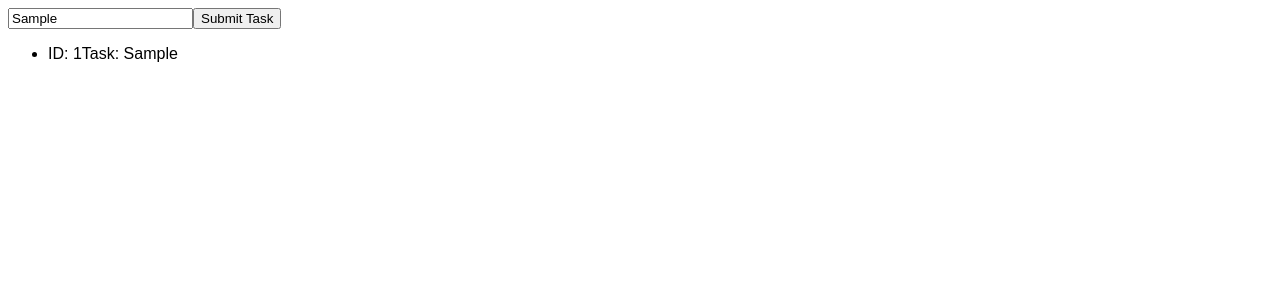
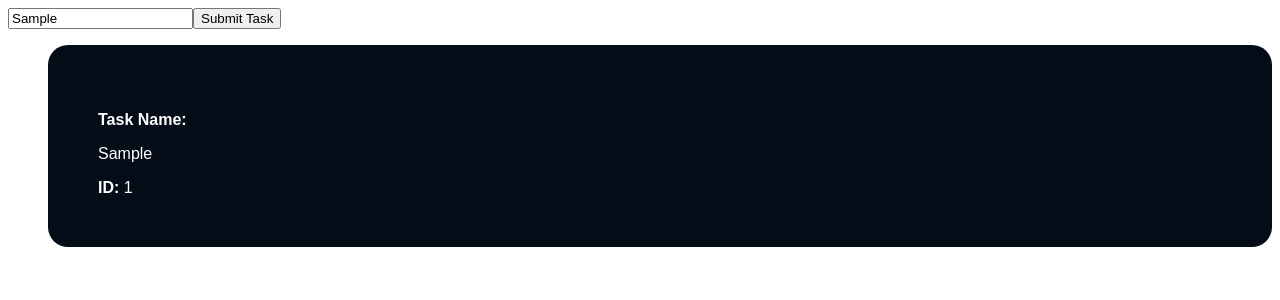
Before and after one commit to ItsWakana/react-task-app, a React (Create React App) app: page / in a window 1280 px wide. Both pictures are taken after typing "Sample" into the empty fields and a click on the button "Submit Task". Shown: the top 300 px of the page. Built offline with nearby package versions, Linux system fonts and the light colour scheme.

Commit message:
seperate task details into smaller sub elements in the list

```diff
--- a/src/components/Overview.js
+++ b/src/components/Overview.js
@@ -4,11 +4,16 @@ const Overview = (props) => {
     const { tasks } = props;
 
     return (
-        <ul>
+        <ul class="task-container">
             {tasks.map(task => (
-                <li key={task.id}>
-                    ID: {task.id}
-                    Task: {task.name}
+                <li class="task" key={task.id}>
+                    <div class="task__name">
+                        <p><b>Task Name:</b></p>
+                        <p>{task.name}</p>
+                    </div>
+                    <div class="task__id">
+                        <b>ID:</b> {task.id}
+                    </div>
                 </li>
             ))}
         </ul>
```
